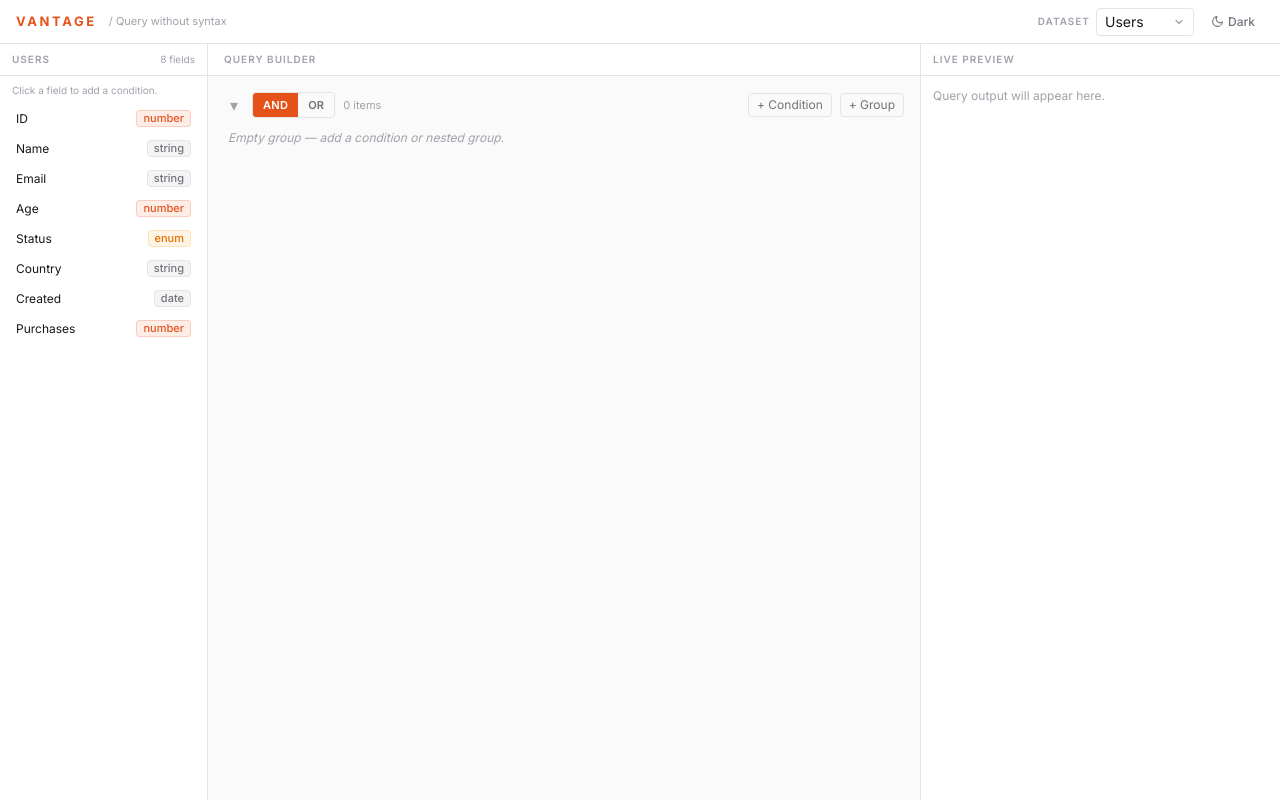
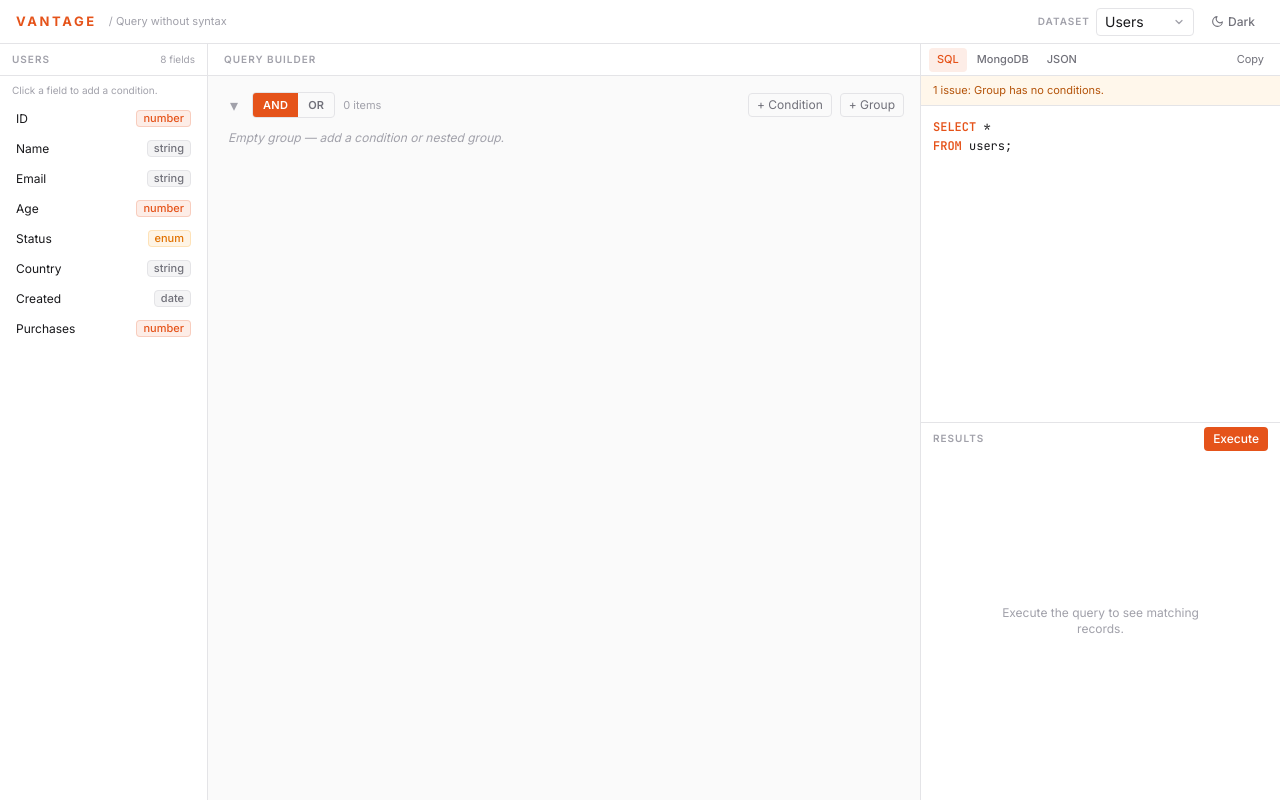
Before and after one commit to Debs-D/vantage, a Next.js app: page / in a window 1280 px wide. Built offline with nearby package versions, Linux system fonts and the light colour scheme.

Commit message:
feat: mount preview and results in the side panel

```diff
--- a/components/layout/PanelLayout.tsx
+++ b/components/layout/PanelLayout.tsx
@@ -1,5 +1,7 @@
 import { SchemaSidebar } from "./SchemaSidebar";
 import { QueryBuilder } from "@/components/builder/QueryBuilder";
+import { LivePreview } from "@/components/preview/LivePreview";
+import { ResultsPanel } from "@/components/results/ResultsPanel";
 
 export function PanelLayout() {
   return (
@@ -33,22 +35,8 @@ export function PanelLayout() {
         className="w-[360px] shrink-0 border-l flex flex-col overflow-hidden"
         style={{ background: "var(--surface)", borderColor: "var(--border)" }}
       >
-        <div
-          className="h-8 px-3 flex items-center shrink-0 border-b"
-          style={{ borderColor: "var(--border)" }}
-        >
-          <span
-            className="text-[10px] font-semibold uppercase tracking-widest"
-            style={{ color: "var(--text-muted)" }}
-          >
-            Live Preview
-          </span>
-        </div>
-        <div className="flex-1 overflow-y-auto p-3">
-          <p className="text-xs" style={{ color: "var(--text-muted)" }}>
-            Query output will appear here.
-          </p>
-        </div>
+        <LivePreview />
+        <ResultsPanel />
       </aside>
     </div>
   );
```
